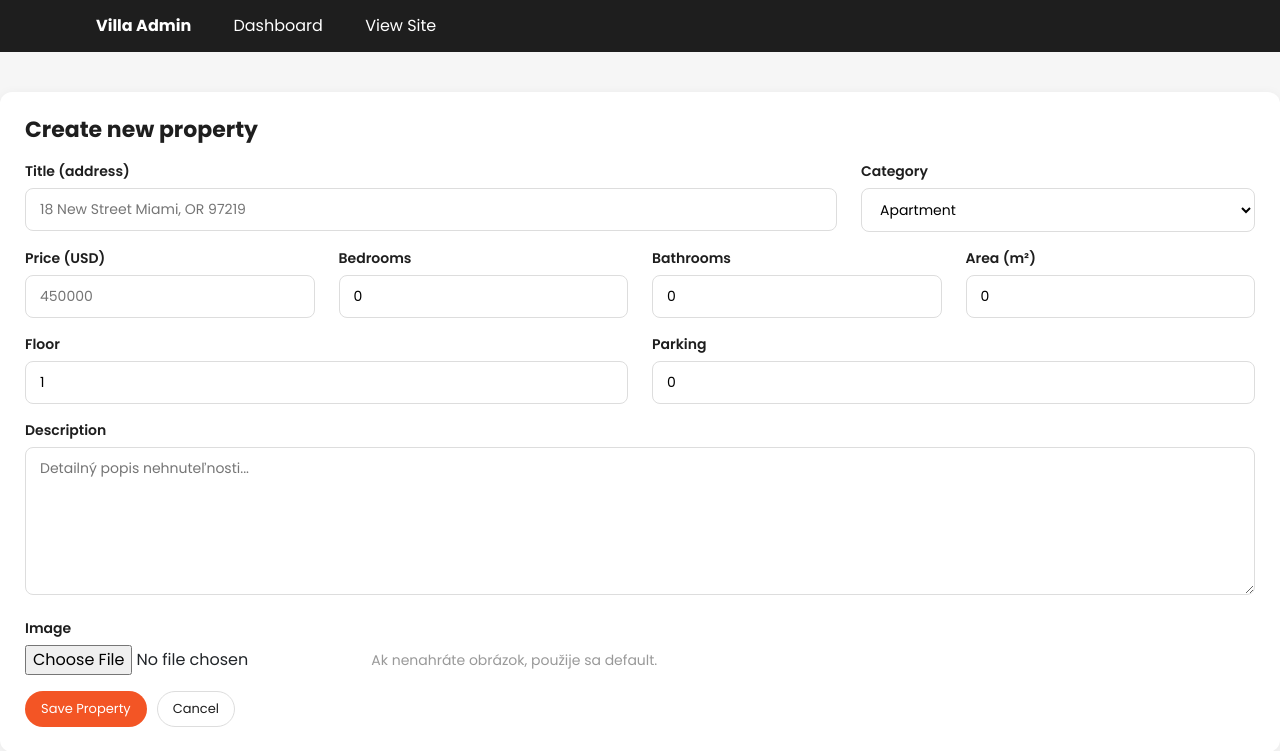
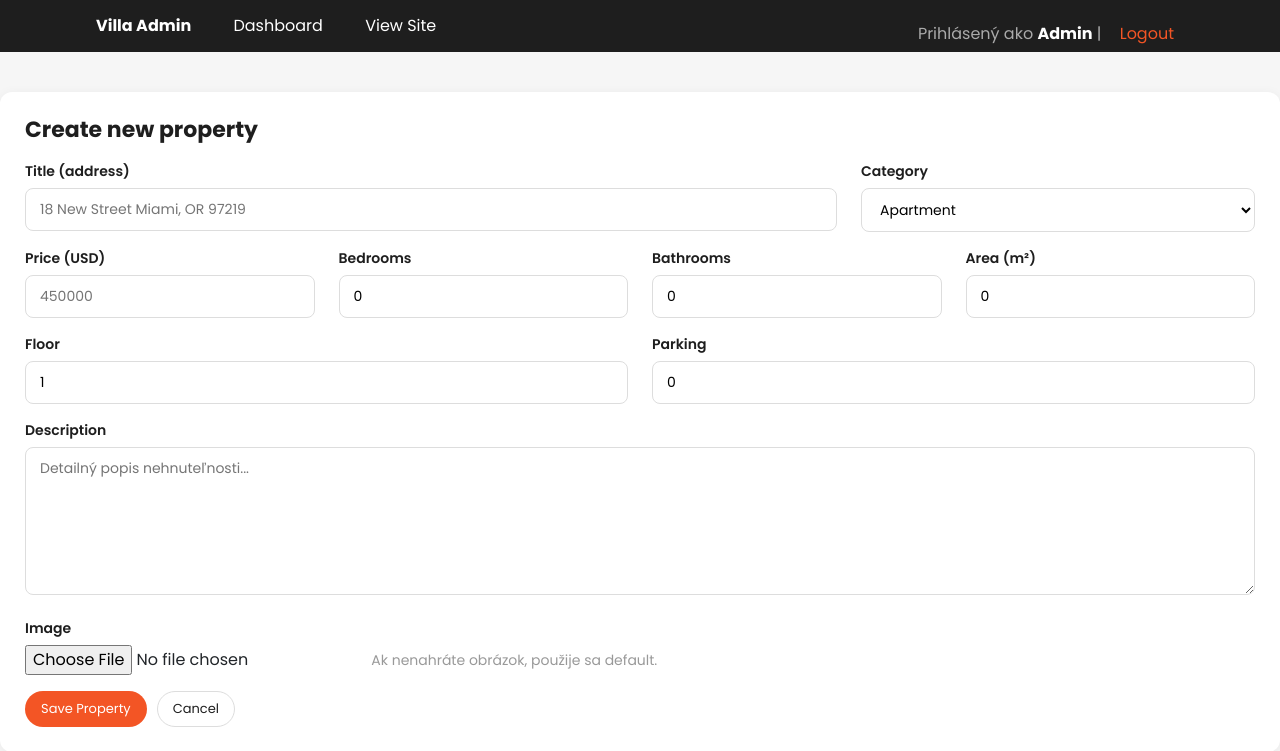
Before and after one commit to Vladyslv/Villa_agency, a PHP site: page /public/templates/property-create.php in a window 1280 px wide. Shown: the top 751 px of the page. Run offline with PHP 8.4, Linux system fonts and the light colour scheme; a user stored in the database is signed in.

Commit message:
Show logged-in user info and logout link in admin header

```diff
--- a/public/templates/partials/header-admin.php
+++ b/public/templates/partials/header-admin.php
@@ -5,6 +5,8 @@
     if (!Auth::check()) {
     Redirect::redirect('login.php');
 }
+
+$currentUser = Auth::user();
 ?>
 <!DOCTYPE html>
 <html lang="en">
@@ -27,6 +29,10 @@
         <a href="admin.php"><strong>Villa Admin</strong></a>
         <a href="admin.php">Dashboard</a>
         <a href="index.php">View Site</a>
+        <span style="float:right; color:#aaa; padding-top:8px;">
+            Prihlásený ako <strong style="color:#fff;"><?php echo htmlspecialchars($currentUser->name); ?></strong>
+            | <a href="logout.php" style="color:#f35525;">Logout</a>
+        </span>
     </div>
 </nav>
 
```
